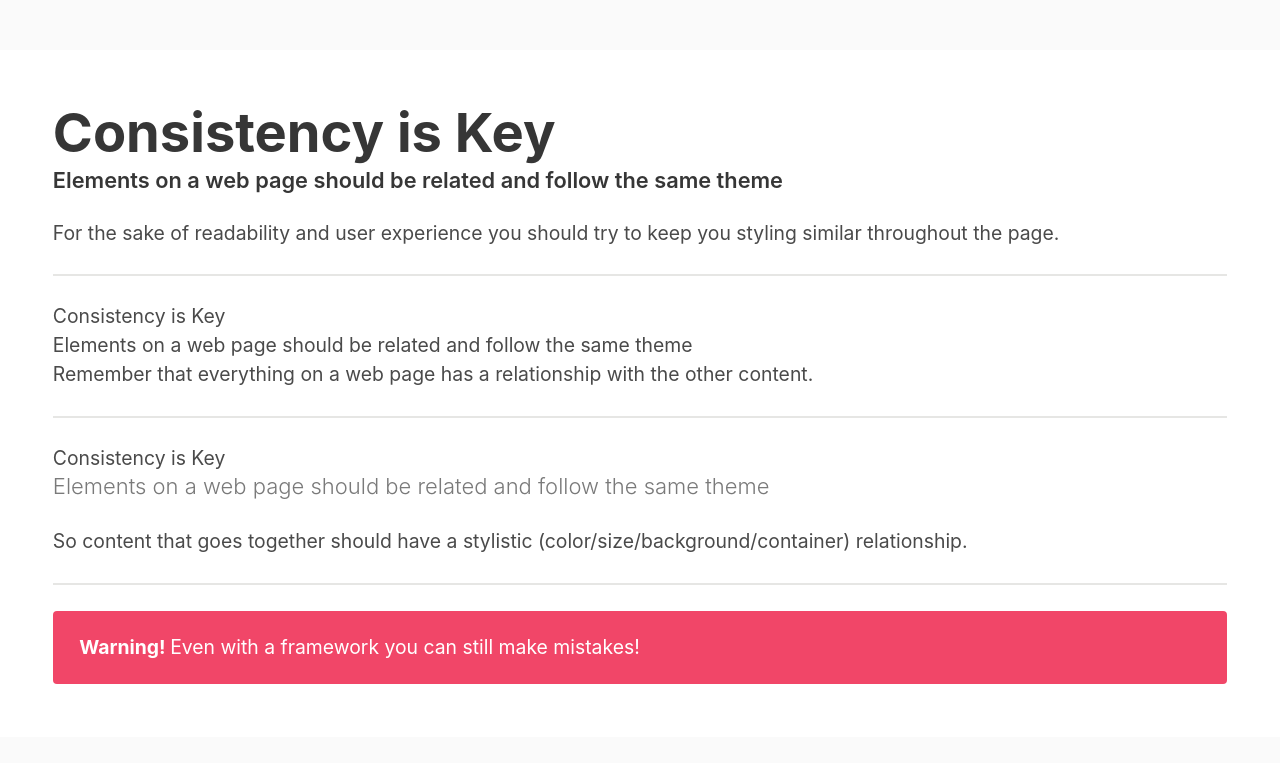
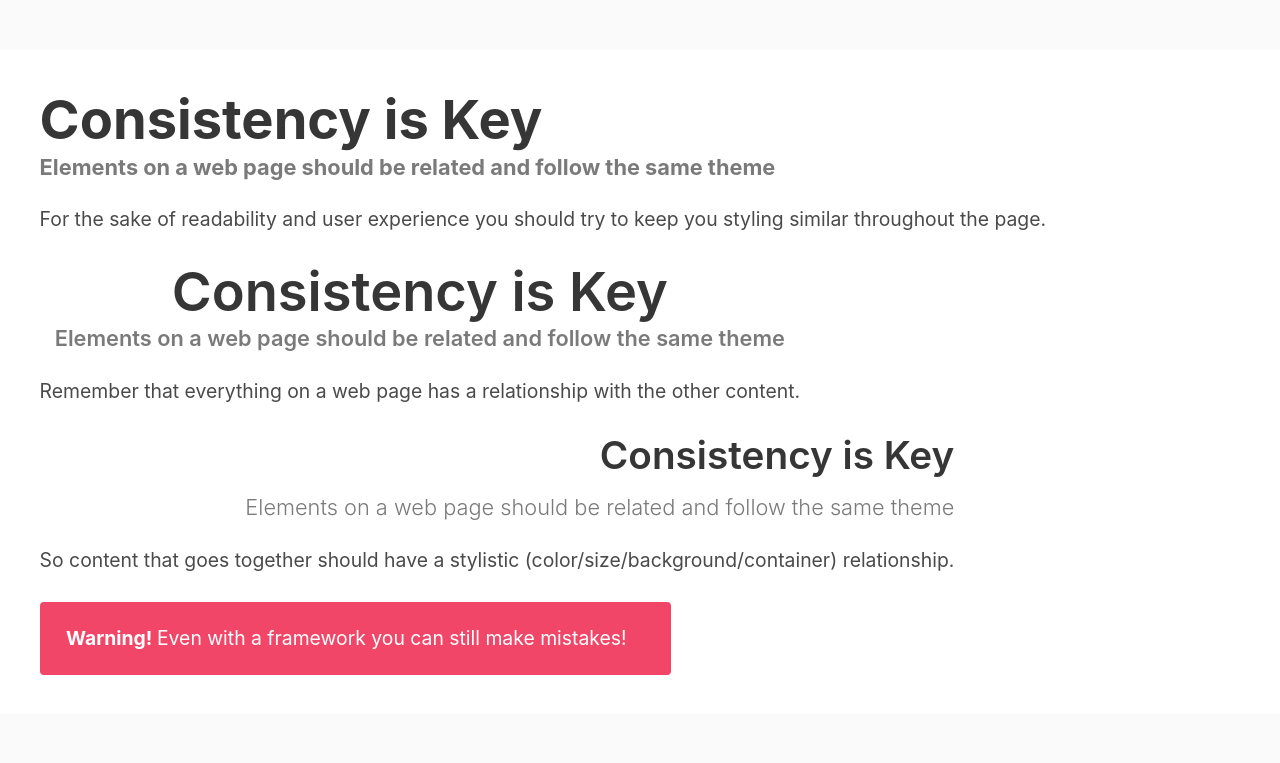
Before and after one commit to jdmar3-comp426/a02-aasmanj, a website: page index.html in a window 1280 px wide. Shown: the part 1677-2440 px from the top of the page. Drawn offline with nearby package versions, Linux system fonts and the light colour scheme; a web font is replaced by a local one.

Commit message:
added some bulma classes

```diff
--- a/index.html
+++ b/index.html
@@ -12,7 +12,7 @@
 <section class="section">
     <div class="hero-body">
         <div class="hero is-dark is-fullheight">
-            <h1 class="">
+            <h1 class="title">
                 Comp426
             </h1>
             <h2 class="subtitle">
@@ -41,7 +41,7 @@
                 hand with having a good conversation.
                 <br>
                 <br>
-                <span class="">chikezie ejiasi</span>
+                <span class="is-capitalized">chikezie ejiasi</span>
             </blockquote>
             <p>
 	    	Now something to be careful of is making every site you make look identical.
@@ -55,24 +55,24 @@
     </div>
 </section>
 <section class="section has-background-white">
-    <div class="">
+    <div class="columns is-multiline justify-center">
         <div class="content">
             <h1 class="title has-text-weight-bold">Consistency is Key</h1>
-            <h5 class="subtitle">Elements on a web page should be related and follow the same theme</h5>
+            <h5 class="subtitle has-text-grey has-text-weight-bold">Elements on a web page should be related and follow the same theme</h5>
             <p>
 	    	For the sake of readability and user experience you should try to keep you styling similar throughout the page.
 	    </p>
         </div>
         <hr>
-        <div class="">
-            <h1 class="">Consistency is Key</h1>
-            <h5 class="">Elements on a web page should be related and follow the same theme</h5>
+        <div class="content has-text-centered">
+            <h1 class="title">Consistency is Key</h1>
+            <h5 class="subtitle has-text-grey">Elements on a web page should be related and follow the same theme</h5>
             <p>
 	    	Remember that everything on a web page has a relationship with the other content.
 	    </p>
         </div>
         <hr>
-        <div class="">
+        <div class="content has-text-right">
             <h1 class="">Consistency is Key</h1>
             <h5 class="subtitle has-text-grey has-text-weight-light">Elements on a web page should be related and follow the same theme</h5>
             <p>
@@ -151,7 +151,7 @@
         </div>
     </div>
 </section>
-<section class="">
+<section class="section">
     <div class="container">
         <div class="">
             <div class="column">
```
